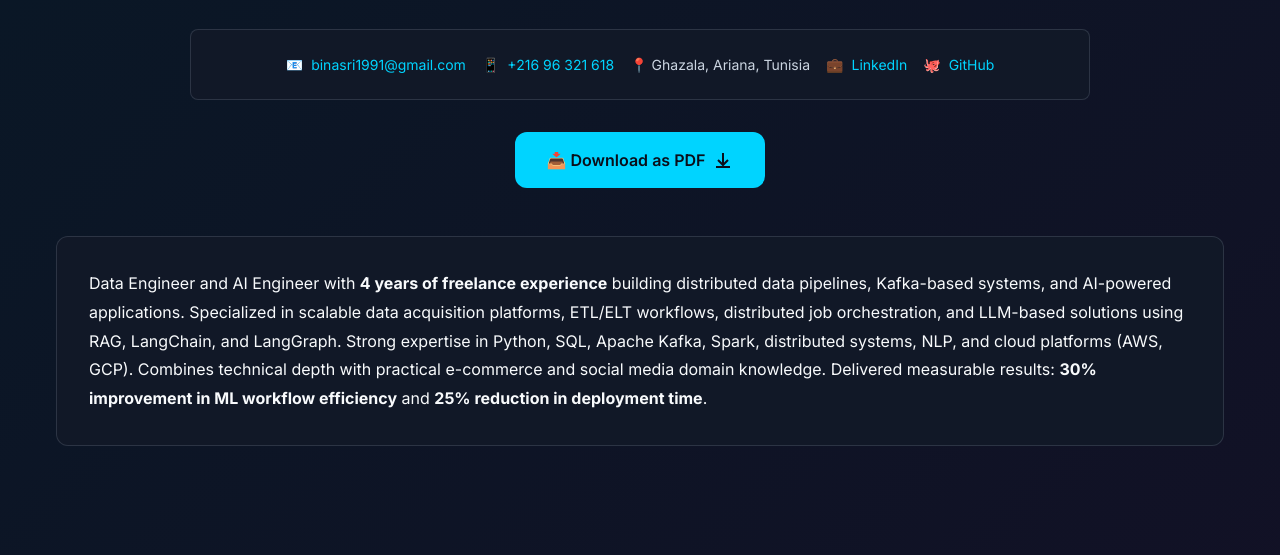
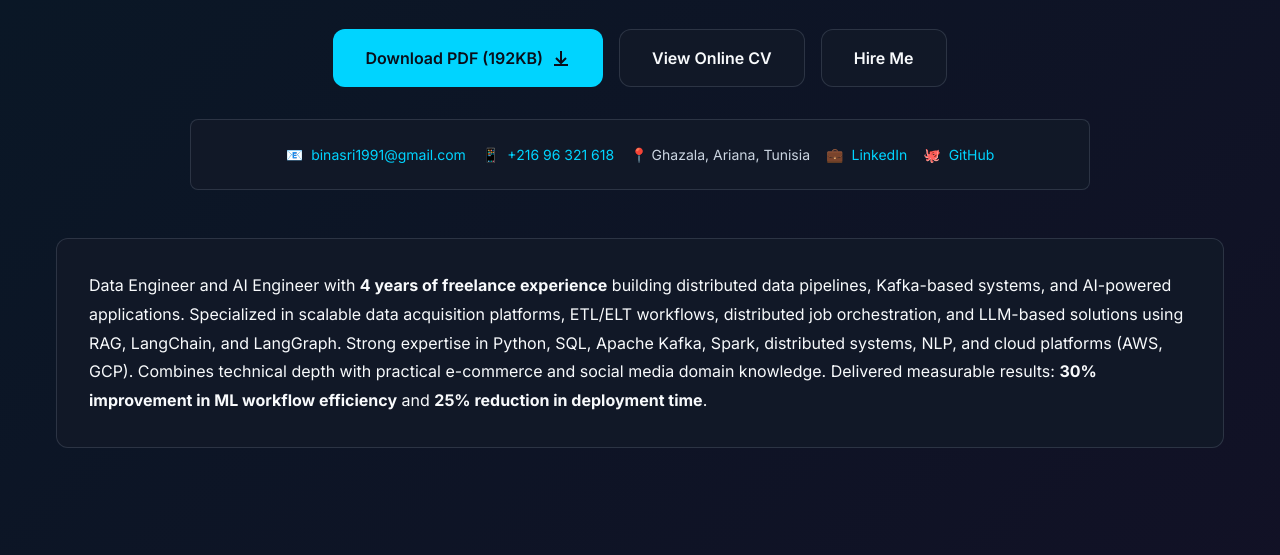
Before and after one commit to biso1991/intelligence-foundry, a plain HTML site: page cv.html in a window 1280 px wide. Shown: the part 245-800 px from the top of the page. Drawn offline with Linux system fonts and the light colour scheme.

Commit message:
fix: reorganize CV page - buttons below title, contact info at bottom

```diff
--- a/cv.html
+++ b/cv.html
@@ -63,12 +63,20 @@
             border-bottom: 2px solid var(--border-medium);
         }
 
+        .cv-actions {
+            display: flex;
+            flex-wrap: wrap;
+            justify-content: center;
+            gap: var(--space-4);
+            margin-bottom: var(--space-8);
+        }
+
         .cv-contact {
             display: flex;
             flex-wrap: wrap;
             justify-content: center;
             gap: var(--space-4);
-            margin-bottom: var(--space-8);
+            margin-bottom: var(--space-6);
             padding: var(--space-6);
             background: var(--bg-surface);
             border-radius: var(--radius-md);
@@ -91,14 +99,6 @@
 
         .contact-item a:hover {
             color: var(--accent-secondary);
-        }
-
-        .cv-actions {
-            display: flex;
-            flex-wrap: wrap;
-            justify-content: center;
-            gap: var(--space-4);
-            margin-top: var(--space-6);
         }
 
         .cv-summary {
@@ -441,6 +441,21 @@
                 <h1 class="cv-name">Bilel Nasri</h1>
                 <p class="cv-title">Data Engineer | AI Engineer</p>
 
+                <div class="cv-actions">
+                    <a href="CV_Bilel_Nasri_Professional.pdf" download="Bilel_Nasri_CV.pdf" class="btn btn-primary">
+                        <span>Download PDF (192KB)</span>
+                        <svg width="20" height="20" viewBox="0 0 20 20" fill="none" stroke="currentColor" stroke-width="2">
+                            <path d="M10 3v11M5 10l5 5 5-5M3 17h14"/>
+                        </svg>
+                    </a>
+                    <a href="CV_Bilel_Nasri_Professional.html" target="_blank" class="btn btn-secondary">
+                        <span>View Online CV</span>
+                    </a>
+                    <a href="hire-me.html" class="btn btn-secondary">
+                        <span>Hire Me</span>
+                    </a>
+                </div>
+
                 <div class="cv-contact">
                     <div class="contact-item">
                         📧 <a href="mailto:binasri1991@gmail.com">binasri1991@gmail.com</a>
@@ -457,15 +472,6 @@
                     <div class="contact-item">
                         🐙 <a href="https://github.com/biso1991" target="_blank">GitHub</a>
                     </div>
-                </div>
-
-                <div class="cv-actions">
-                    <a href="CV_Bilel_Nasri_Professional.pdf" download="Bilel_Nasri_CV.pdf" class="btn btn-primary">
-                        <span>📥 Download as PDF</span>
-                        <svg width="20" height="20" viewBox="0 0 20 20" fill="none" stroke="currentColor" stroke-width="2">
-                            <path d="M10 3v11M5 10l5 5 5-5M3 17h14"/>
-                        </svg>
-                    </a>
                 </div>
             </div>
 
```
